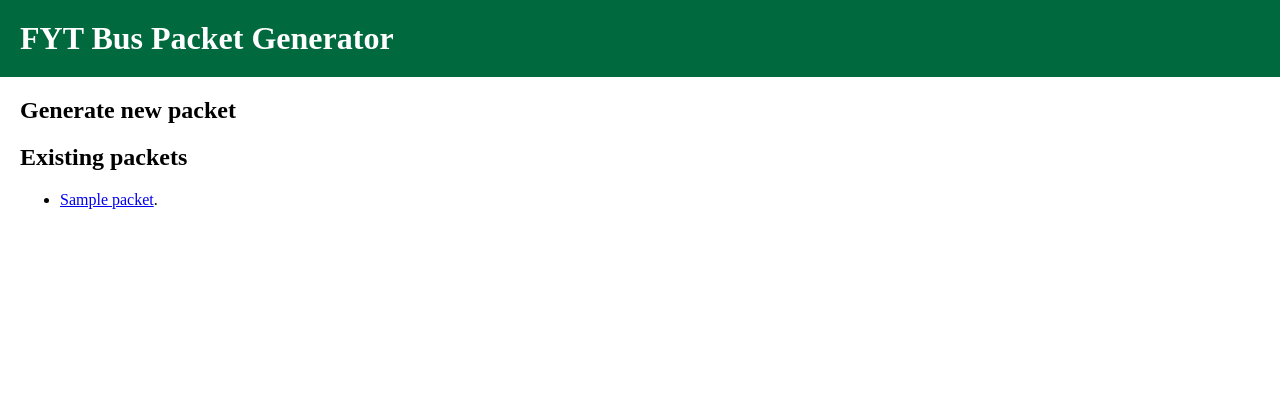
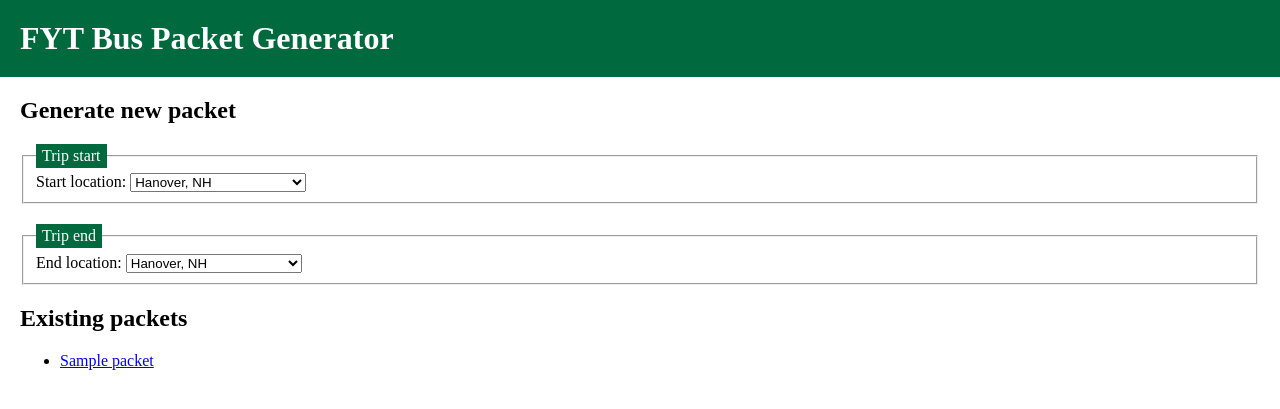
Before and after one commit to dartmouth-outing-club/fyt-bus-packet-generator, a web app: file static/index.html in a window 1280 px wide. Shown: the top 409 px of the page. Run offline with its HTML, style and script files only (its server is not run), Linux system fonts and the light colour scheme.

Commit message:
Add fieldset for trip start and end
These are the dropdowns that determine where the trips start and end.
They will soon be followed by the ability to specify which trips are
getting on and off at each location, so that the backend can generate a
packet with appropriate "who's on the bus" numbers for each stop.

```diff
--- a/static/index.html
+++ b/static/index.html
@@ -8,10 +8,34 @@
 
 <main>
 <h2>Generate new packet</h2>
+<form action="/packet" method=post>
+
+  <fieldset name=route-start>
+    <legend>Trip start</legend>
+    <label for=origin>Start location: </label>
+    <select id=locations id=origin name=origin>
+      <option>Hanover, NH
+      <option>Moosilauke Ravine Lodge
+      <option>The Grant
+    </select>
+  </fieldset>
+
+  <fieldset name=route-end>
+    <legend>Trip end</legend>
+    <label for=origin>End location: </label>
+    <select id=locations id=origin name=origin>
+      <option>Hanover, NH
+      <option>Moosilauke Ravine Lodge
+      <option>The Grant
+    </select>
+  </fieldset>
+
+</form>
+
 
 <h2>Existing packets</h2>
 <ul>
-  <li> <a href="/packet">Sample packet</a>.
+  <li> <a href="/packet">Sample packet</a>
 </ul>
 
-<main>
+</main>
--- a/static/ui-stylesheet.css
+++ b/static/ui-stylesheet.css
@@ -13,17 +13,27 @@ button {
 }
 
 button:hover {
-    background-color: #12312b;
+  background-color: #12312b;
 }
 
 h1 {
-    background-color: #00693e;
-    padding: 20px;
-    margin: 0px;
-    color: #ffffff;
+  background-color: #00693e;
+  padding: 20px;
+  margin: 0px;
+  color: #ffffff;
 }
 
 main {
   padding-left: 20px;
   padding-right: 20px;
 }
+
+fieldset {
+  margin-bottom: 20px;
+}
+
+legend {
+  background-color: #00693e;
+  color: #fff;
+  padding: 3px 6px;
+}
```
